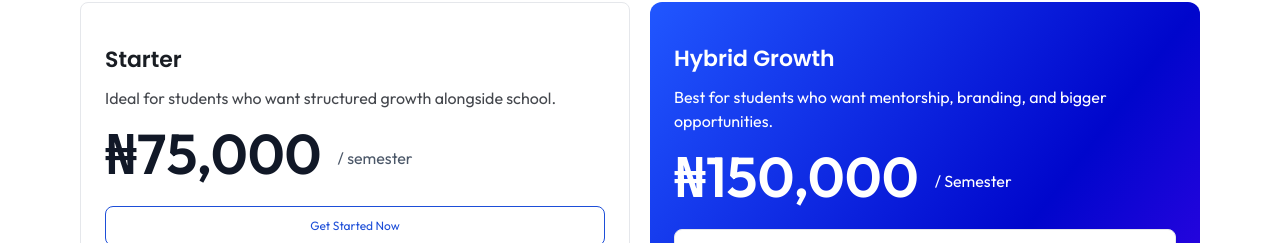
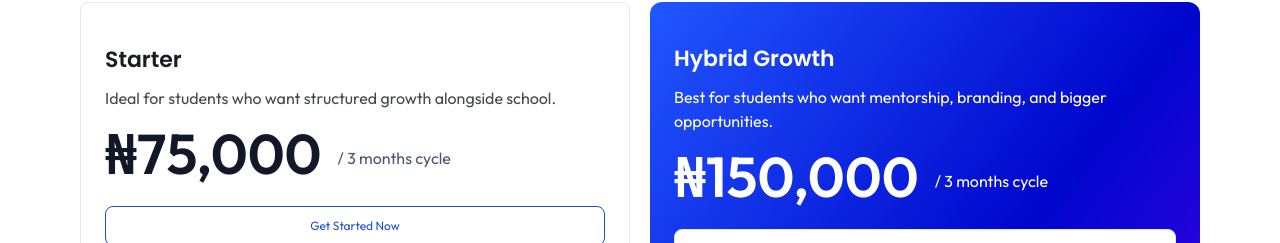
Before and after one commit to Olamidehash1234/ine-website, a React (Vite) app: page / in a window 1280 px wide. Shown: the part 4857-5100 px from the top of the page. Built offline with nearby package versions, Linux system fonts and the light colour scheme.

Commit message:
changed the text on the pricing and the signup

```diff
--- a/src/pages/Auth/Signup.tsx
+++ b/src/pages/Auth/Signup.tsx
@@ -401,8 +401,7 @@ export default function SignupSection() {
 
           <div className="text-[13px] text-gray-600 mb-4">
             <p>
-              By subscribing, you agree to automatic monthly payments. You can
-              cancel anytime through your payment provider.
+              By completing your payment, you agree to our terms and conditions at Image nation edutech.
             </p>
           </div>
 
--- a/src/pages/Home/pricing.tsx
+++ b/src/pages/Home/pricing.tsx
@@ -141,7 +141,7 @@ export default function Pricing() {
             <div className="text-4xl lg:text-[56px] font-semibold text-gray-900">
               ₦75,000
             </div>
-            <div className="text-[16px] text-[#4B5768] mt-2">/ semester</div>
+            <div className="text-[16px] text-[#4B5768] mt-2">/ 3 months cycle </div>
           </div>
           <a href="/signup">
             <button className="mt-[16px] py-[10px] border-[1.5px] border-[#1D4ED8] text-[#1D4ED8] rounded-lg w-full">
@@ -210,7 +210,7 @@ export default function Pricing() {
             <div className="text-4xl lg:text-[56px] font-semibold text-white">
               ₦150,000
             </div>
-            <div className="text-[16px] text-white mt-2">/ Semester</div>
+            <div className="text-[16px] text-white mt-2">/ 3 months cycle </div>
           </div>
           <a href="/signup">
             <button className="mt-[16px] py-[10px] border-[1.5px] bg-[#FFFFFF] text-[#1D4ED8] rounded-lg w-full">
```
